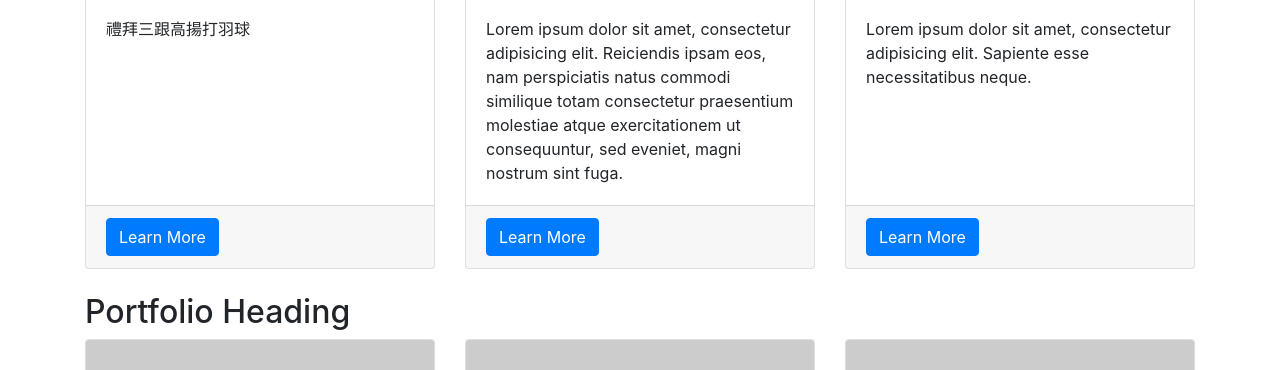
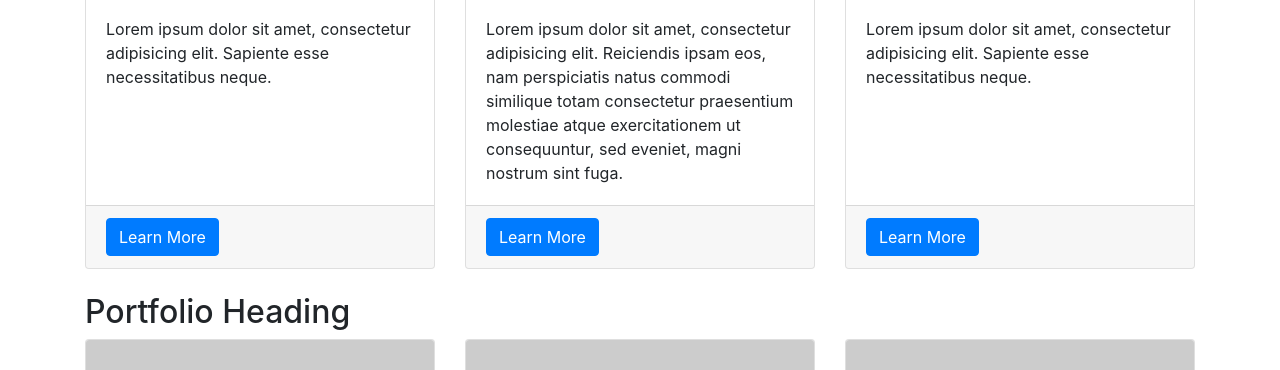
Before and after one commit to BING-YI/test, a website: page index.html in a window 1280 px wide. Shown: the part 730-1100 px from the top of the page. Drawn offline with Linux system fonts and the light colour scheme; placeholder pictures from the web are drawn by us.

Commit message:
no message

```diff
--- a/index.html
+++ b/index.html
@@ -129,7 +129,7 @@
           <div class="card h-100">
             <h4 class="card-header">羽球</h4>
             <div class="card-body">
-              <p class="card-text">禮拜三跟高揚打羽球</p>
+              <p class="card-text">Lorem ipsum dolor sit amet, consectetur adipisicing elit. Sapiente esse necessitatibus neque.</p>
             </div>
             <div class="card-footer">
               <a href="#" class="btn btn-primary">Learn More</a>
```
